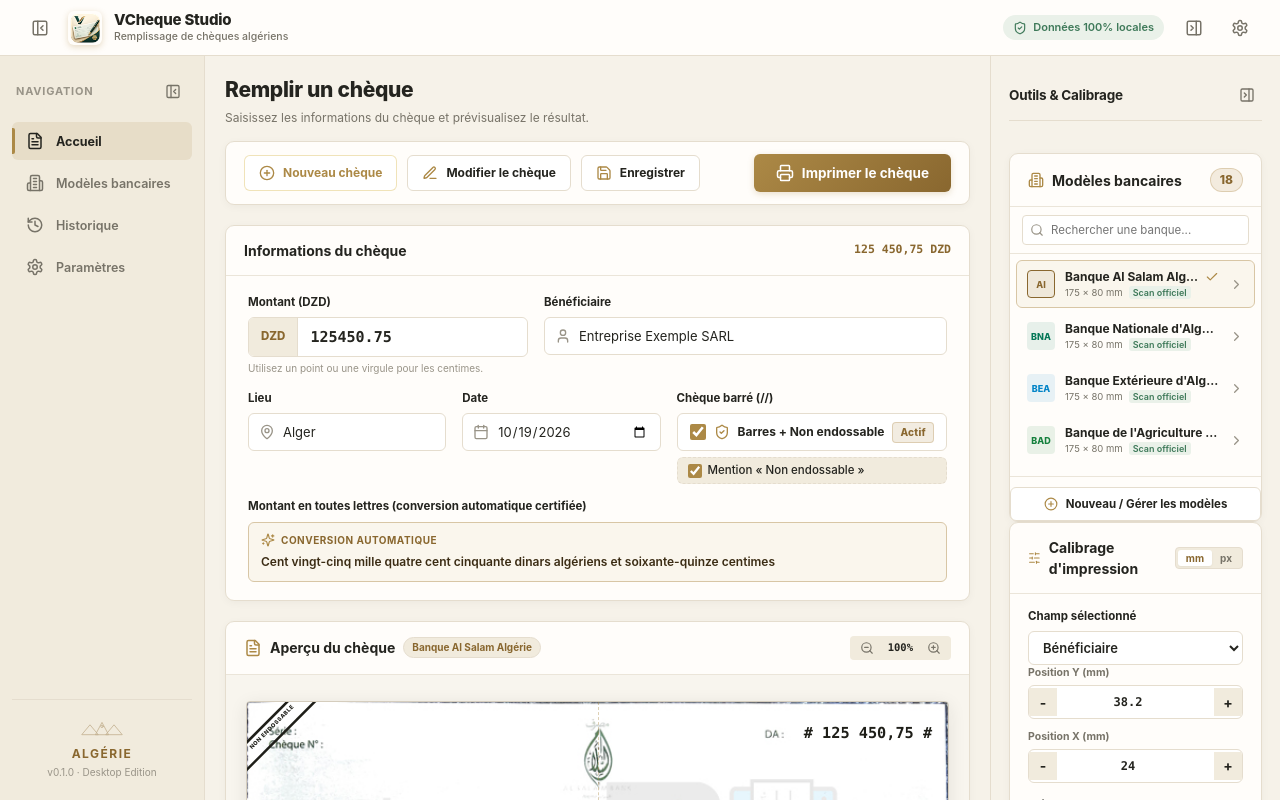
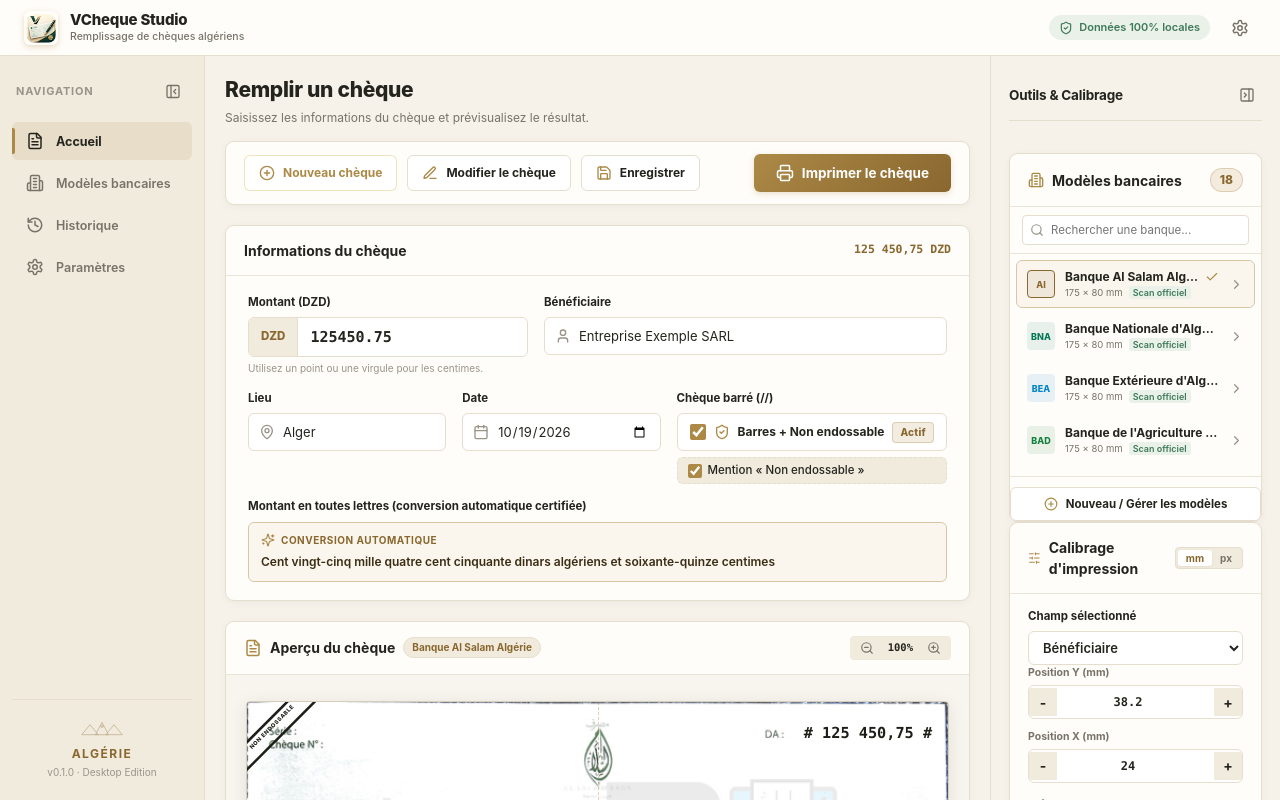
Before and after one commit to Gdhiaeddine/VCheque, a React (Vite) app: page / in a window 1280 px wide. Built offline with nearby package versions, Linux system fonts and the light colour scheme.

Commit message:
refactor(ui): remove sidebar toggles from header, keep them exclusively on the sides

```diff
--- a/src/App.tsx
+++ b/src/App.tsx
@@ -563,14 +563,7 @@
       {showSplash && <SplashScreen onFinish={() => setShowSplash(false)} />}
 
       {/* 1. Barre supérieure */}
-      <TopBar
-        onOpenSettings={() => setActiveTab("settings")}
-        isLeftCollapsed={isLeftCollapsed}
-        onToggleLeft={() => setIsLeftCollapsed((v) => !v)}
-        isRightCollapsed={isRightCollapsed}
-        onToggleRight={() => setIsRightCollapsed((v) => !v)}
-        showRightToggle={activeTab === "home"}
-      />
+      <TopBar onOpenSettings={() => setActiveTab("settings")} />
 
       {/* 2. Corps de l'application (Barre latérale + Zone centrale + Colonne droite) */}
       <div className="app-body">
--- a/src/components/TopBar.tsx
+++ b/src/components/TopBar.tsx
@@ -1,38 +1,14 @@
 import React from "react";
-import { Settings, ShieldCheck, PanelLeftClose, PanelLeftOpen, PanelRightClose, PanelRightOpen } from "lucide-react";
+import { Settings, ShieldCheck } from "lucide-react";
 
 interface TopBarProps {
   onOpenSettings: () => void;
-  isLeftCollapsed?: boolean;
-  onToggleLeft?: () => void;
-  isRightCollapsed?: boolean;
-  onToggleRight?: () => void;
-  showRightToggle?: boolean;
 }
 
-export const TopBar: React.FC<TopBarProps> = ({
-  onOpenSettings,
-  isLeftCollapsed = false,
-  onToggleLeft,
-  isRightCollapsed = false,
-  onToggleRight,
-  showRightToggle = false
-}) => {
+export const TopBar: React.FC<TopBarProps> = ({ onOpenSettings }) => {
   return (
     <header className="app-topbar">
       <div className="topbar-left">
-        {onToggleLeft && (
-          <button
-            type="button"
-            className="topbar-layout-btn"
-            onClick={onToggleLeft}
-            title={isLeftCollapsed ? "Développer le menu latéral (Ctrl+B)" : "Réduire le menu latéral (Ctrl+B)"}
-            aria-label="Basculer le menu latéral"
-          >
-            {isLeftCollapsed ? <PanelLeftOpen size={18} /> : <PanelLeftClose size={18} />}
-          </button>
-        )}
-
         <div className="topbar-brand">
           <div className="brand-logo-gold" aria-hidden="true">
             <img src="/icon-small.png" alt="Logo Chèque Studio" className="brand-logo-img" />
@@ -50,18 +26,6 @@
           <span>Données 100% locales</span>
         </div>
 
-        {showRightToggle && onToggleRight && (
-          <button
-            type="button"
-            className="topbar-layout-btn"
-            onClick={onToggleRight}
-            title={isRightCollapsed ? "Développer le volet d'outils" : "Réduire le volet d'outils"}
-            aria-label="Basculer le volet d'outils"
-          >
-            {isRightCollapsed ? <PanelRightOpen size={18} /> : <PanelRightClose size={18} />}
-          </button>
-        )}
-
         <button
           type="button"
           className="topbar-icon-btn"
```
